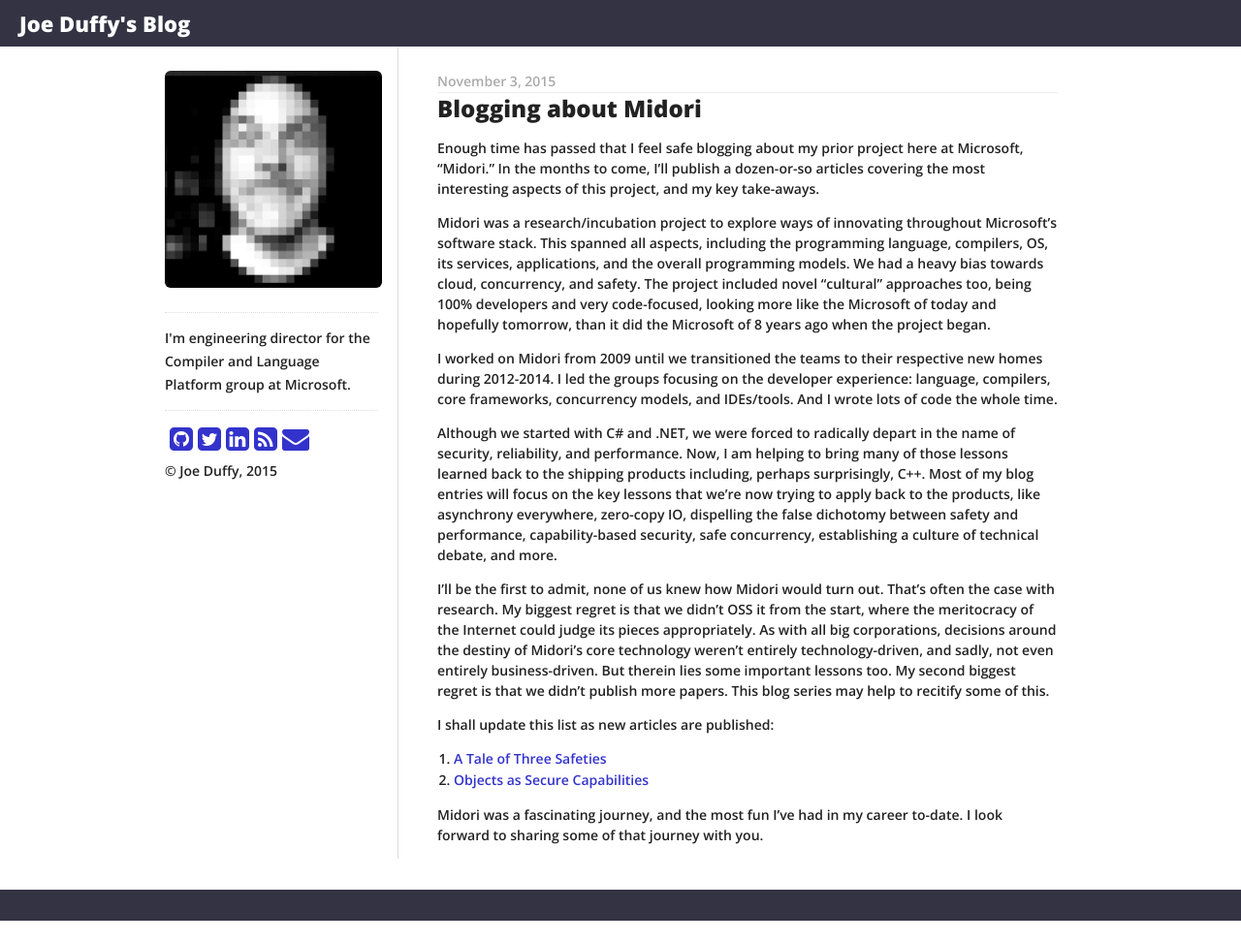
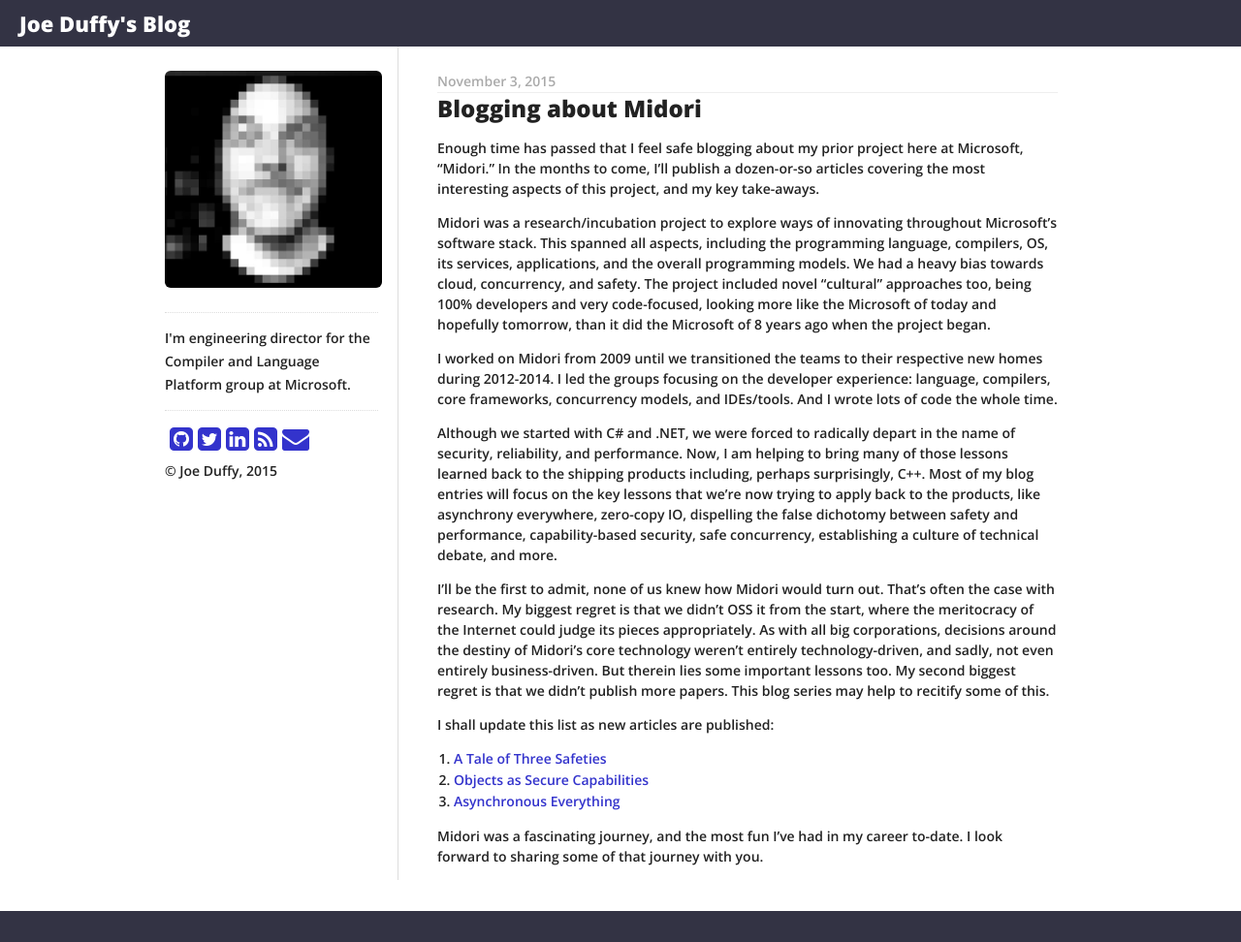
Before and after one commit to joeduffy/joeduffy.github.io, a Jekyll site: the page built from _posts/2015-11-03-blogging-about-midori.md, in a window 1280 px wide. Shown: the whole page at 97% size. Built offline with Jekyll 4.4.1, drawn with Linux system fonts in a browser that asks for light colours; nearby versions of some CDN libraries; Markdown is read by kramdown in place of the engine named in the settings.

Commit message:
Add forward link to Asynchronous Everything

```diff
--- a/_posts/2015-11-03-blogging-about-midori.md
+++ b/_posts/2015-11-03-blogging-about-midori.md
@@ -52,6 +52,7 @@
 
 1. [A Tale of Three Safeties](/2015/11/03/a-tale-of-three-safeties/)
 2. [Objects as Secure Capabilities](/2015/11/10/objects-as-secure-capabilities/)
+3. [Asynchronous Everything](/2015/11/19/asynchronous-everything/)
 
 Midori was a fascinating journey, and the most fun I've had in my career
 to-date.  I look forward to sharing some of that journey with you.
```
